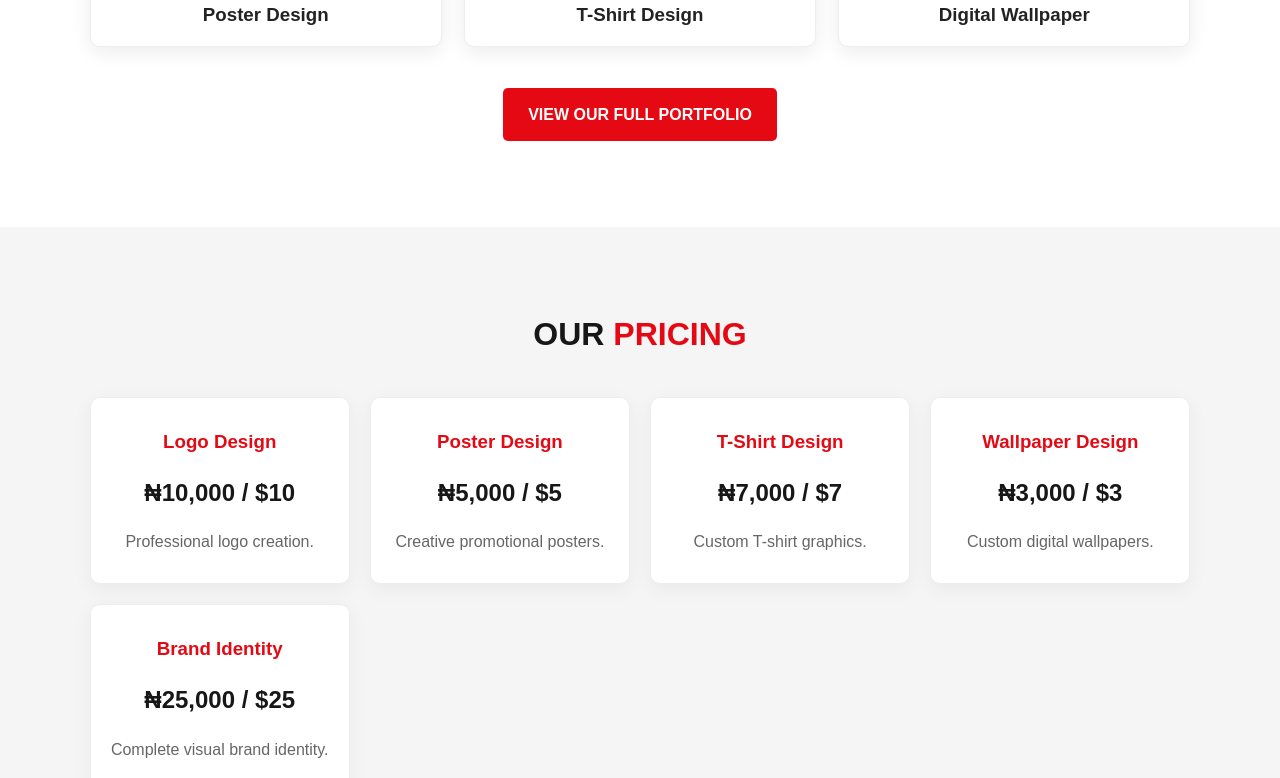
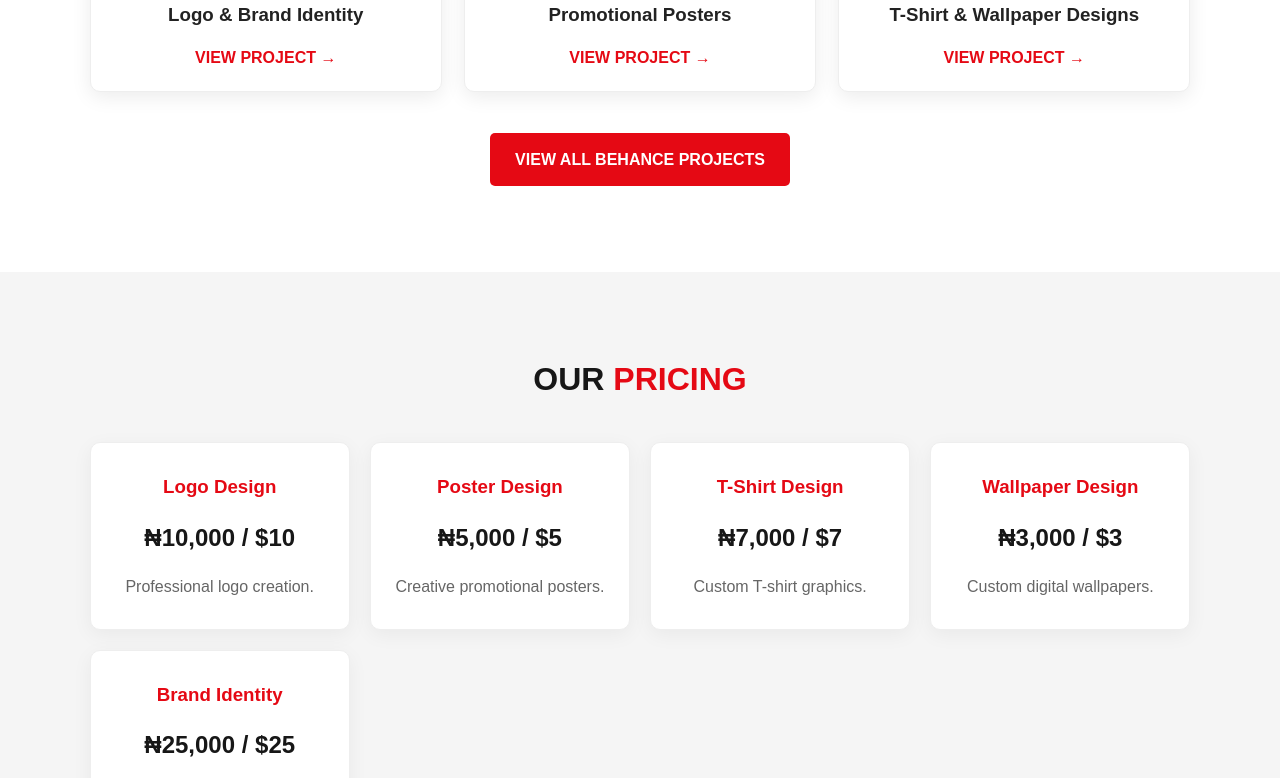
Before and after one commit to Abdullahi-6161/abhi-design-studio, a plain HTML site: page index.html in a window 1280 px wide. Shown: the part 2002-2780 px from the top of the page. Drawn offline with Linux system fonts and the light colour scheme.

Commit message:
Update index.html

```diff
--- a/index.html
+++ b/index.html
@@ -237,6 +237,12 @@ section {
     overflow: hidden;
     box-shadow: 0 5px 20px rgba(0,0,0,0.08);
     border: 1px solid #eeeeee;
+    transition: 0.3s;
+}
+
+.portfolio-card:hover {
+    transform: translateY(-6px);
+    border-color: var(--red);
 }
 
 .portfolio-card img {
@@ -252,9 +258,22 @@ section {
 }
 
 .portfolio-card h3 {
-    padding: 15px;
+    padding: 15px 15px 5px;
     text-align: center;
     color: #222;
+}
+
+.portfolio-card .project-link {
+    display: block;
+    text-align: center;
+    color: var(--red);
+    font-weight: bold;
+    text-decoration: none;
+    padding: 8px 15px 20px;
+}
+
+.portfolio-card .project-link:hover {
+    color: #b80009;
 }
 
 /* PRICING */
@@ -517,19 +536,85 @@ footer span {
 
     <div class="portfolio-grid">
 
+        <!-- LOGO & BRAND IDENTITY -->
+
         <div class="portfolio-card">
-            <img src="poster-design.png" alt="Poster Design">
-            <h3>Poster Design</h3>
+
+            <a
+            href="https://www.behance.net/gallery/258848825/ABHI-Design-Studio-Logo-Brand-Identity-Designs"
+            target="_blank"
+            rel="noopener noreferrer">
+
+                <img src="abhi-logo.png" alt="Logo and Brand Identity Designs">
+
+            </a>
+
+            <h3>Logo & Brand Identity</h3>
+
+            <a
+            class="project-link"
+            href="https://www.behance.net/gallery/258848825/ABHI-Design-Studio-Logo-Brand-Identity-Designs"
+            target="_blank"
+            rel="noopener noreferrer">
+
+                VIEW PROJECT →
+
+            </a>
+
         </div>
 
+        <!-- PROMOTIONAL POSTERS -->
+
         <div class="portfolio-card">
-            <img src="tshirt-design.png" alt="T-Shirt Design">
-            <h3>T-Shirt Design</h3>
+
+            <a
+            href="https://www.behance.net/gallery/258848969/ABHI-Design-Studio-Promotional-Posters"
+            target="_blank"
+            rel="noopener noreferrer">
+
+                <img src="poster-design.png" alt="Promotional Posters and Advertisements">
+
+            </a>
+
+            <h3>Promotional Posters</h3>
+
+            <a
+            class="project-link"
+            href="https://www.behance.net/gallery/258848969/ABHI-Design-Studio-Promotional-Posters"
+            target="_blank"
+            rel="noopener noreferrer">
+
+                VIEW PROJECT →
+
+            </a>
+
         </div>
 
+        <!-- T-SHIRT & WALLPAPER DESIGNS -->
+
         <div class="portfolio-card">
-            <img src="wallpaper-design.png" alt="Wallpaper Design">
-            <h3>Digital Wallpaper</h3>
+
+            <a
+            href="https://www.behance.net/gallery/258849751/ABHI-Design-Studio-T-Shirt-Wallpaper-Designs"
+            target="_blank"
+            rel="noopener noreferrer">
+
+                <img src="tshirt-design.png" alt="T-Shirt and Wallpaper Designs">
+
+            </a>
+
+            <h3>T-Shirt & Wallpaper Designs</h3>
+
+            <a
+            class="project-link"
+            href="https://www.behance.net/gallery/258849751/ABHI-Design-Studio-T-Shirt-Wallpaper-Designs"
+            target="_blank"
+            rel="noopener noreferrer">
+
+                VIEW PROJECT →
+
+            </a>
+
         </div>
 
     </div>
@@ -537,12 +622,12 @@ footer span {
     <div style="text-align:center; margin-top:35px;">
 
         <a
-        href="https://www.behance.net/gallery/258838335/ABHI-DESIGN-STUDIO-Creative-Graphic-Design"
+        href="https://www.behance.net/abdullaabdulsa16"
         target="_blank"
         rel="noopener noreferrer"
         class="btn">
 
-            VIEW OUR FULL PORTFOLIO
+            VIEW ALL BEHANCE PROJECTS
 
         </a>
 
@@ -627,12 +712,12 @@ footer span {
     </a>
 
     <a
-    href="https://www.behance.net/gallery/258838335/ABHI-DESIGN-STUDIO-Creative-Graphic-Design"
+    href="https://www.behance.net/gallery/258849751/ABHI-Design-Studio-T-Shirt-Wallpaper-Designs"
     target="_blank"
     rel="noopener noreferrer"
     class="btn btn-outline">
 
-        VIEW OUR LATEST PROJECT
+        VIEW LATEST PROJECT
 
     </a>
 
```
